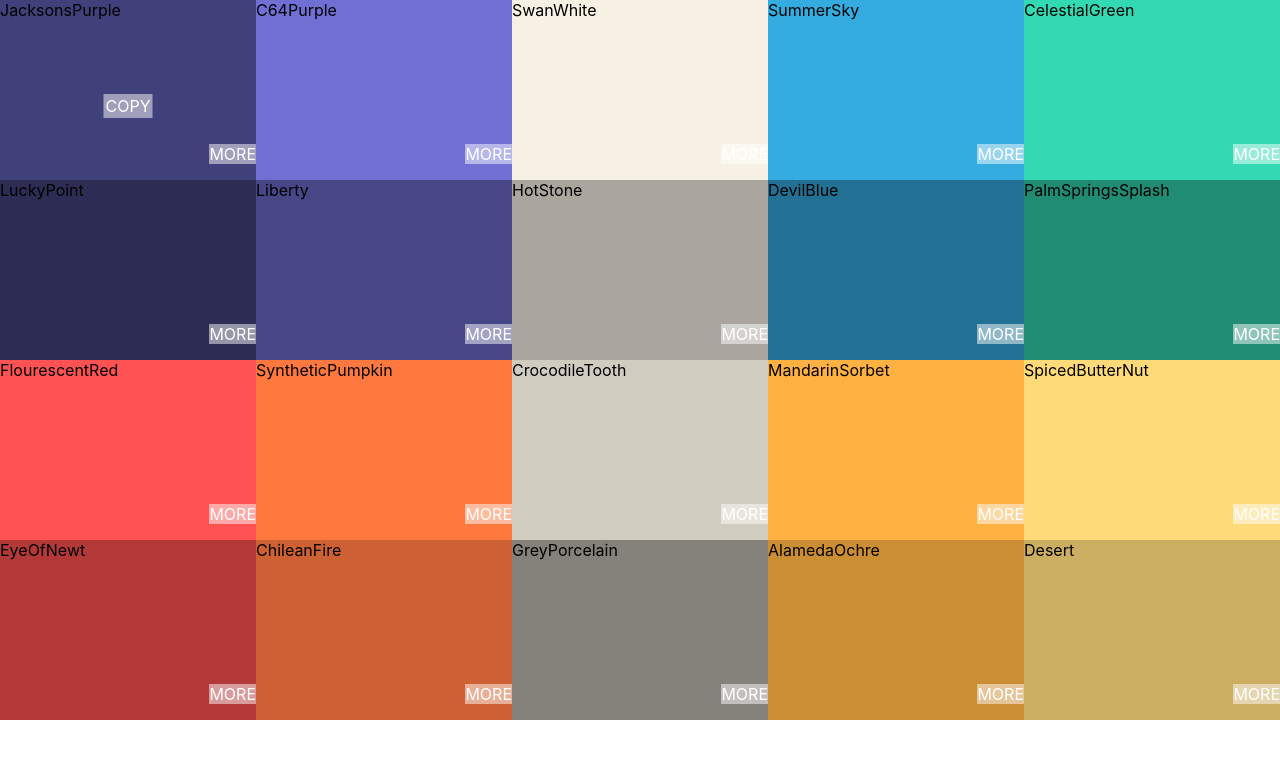
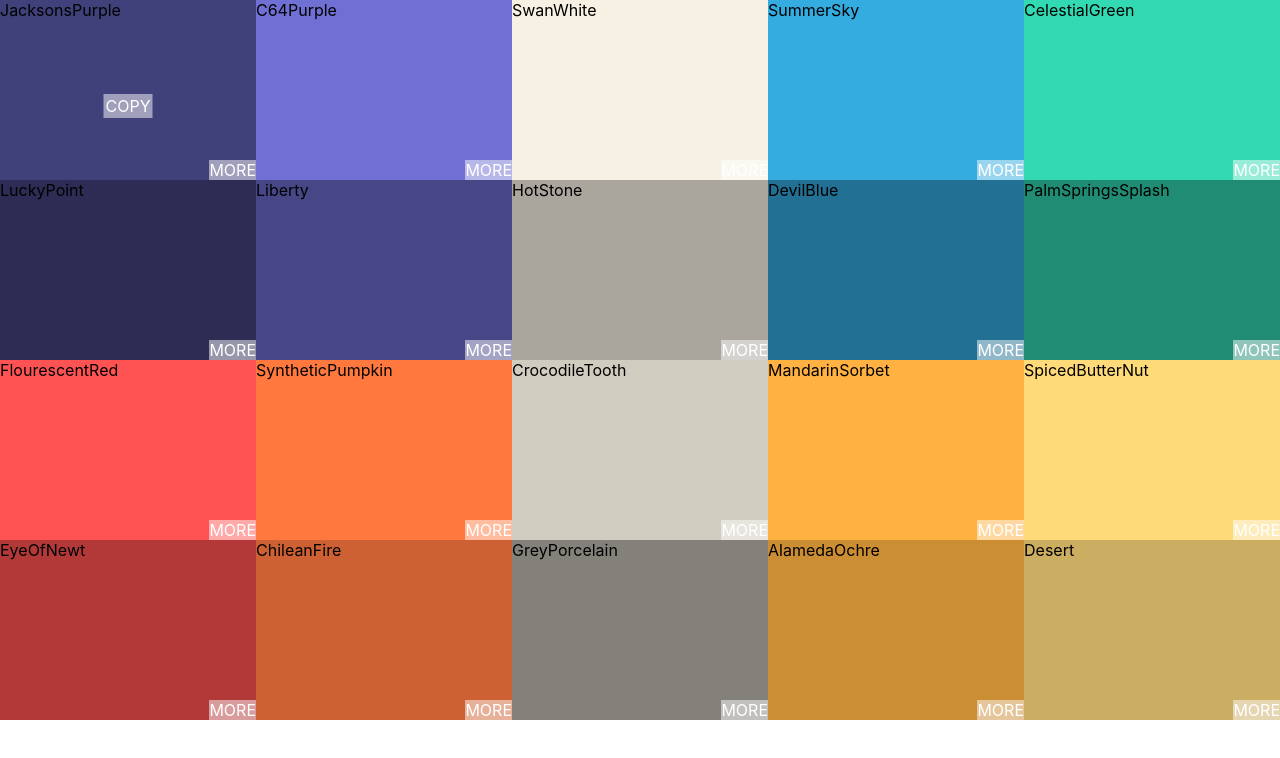
Before and after one commit to rach1873/massive, a React (Create React App) app: page / in a window 1280 px wide. Shown: the top 758 px of the page. Built offline with nearby package versions, Linux system fonts and the light colour scheme.

Commit message:
added library copy to clipboard

```diff
--- a/package.json
+++ b/package.json
@@ -7,6 +7,7 @@
     "@testing-library/react": "^13.4.0",
     "@testing-library/user-event": "^13.5.0",
     "react": "^18.2.0",
+    "react-copy-to-clipboard": "^5.1.0",
     "react-dom": "^18.2.0",
     "react-scripts": "5.0.1",
     "web-vitals": "^2.1.4"
--- a/src/CSS/ColorBox.css
+++ b/src/CSS/ColorBox.css
@@ -24,6 +24,7 @@
   right: 0;
   color: white;
   background-color: rgba(255, 255, 255, 0.5);
+  margin: 0;
 }
 
 .ColorBox:hover .Copy {
--- a/src/JS/ColorBox.js
+++ b/src/JS/ColorBox.js
@@ -1,17 +1,26 @@
 import React, { Component } from 'react'
 import '../CSS/ColorBox.css'
+import { CopyToClipboard } from 'react-copy-to-clipboard';
 
 class ColorBox extends Component {
 
     render() {
         return (
-            <div style={{ background: this.props.background }} className='ColorBox'>
-                <span>{this.props.name}</span>
-                <p className='Copy'>COPY</p>
-                <p className='More'>MORE</p>
-            </div>
+            <CopyToClipboard text='hello'>
+                <div style={{ background: this.props.background }} className='ColorBox'>
+                    <span>{this.props.name}</span>
+                    <p className='Copy'>COPY</p>
+                    <p className='More'>MORE</p>
+                </div>
+            </CopyToClipboard>
+
+
         )
     }
 }
 
+
+
+
+
 export default ColorBox
```
Also changed, not shown: 1 other file (tests, documents, lock files or other folders).
